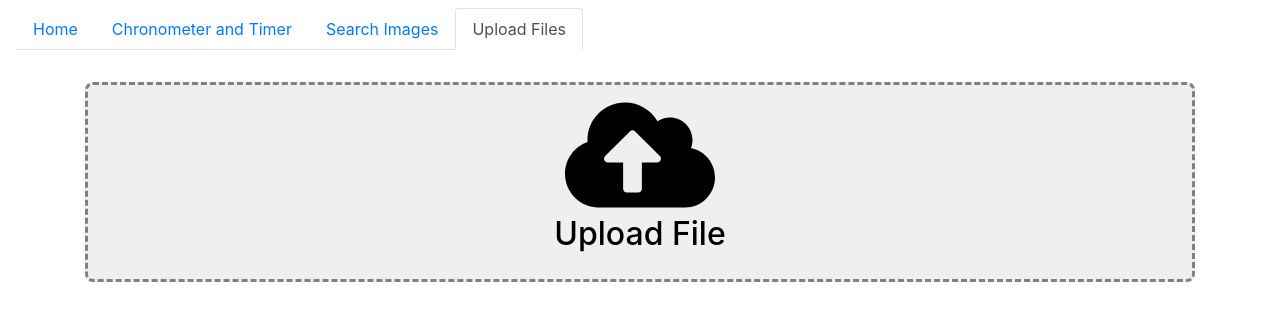
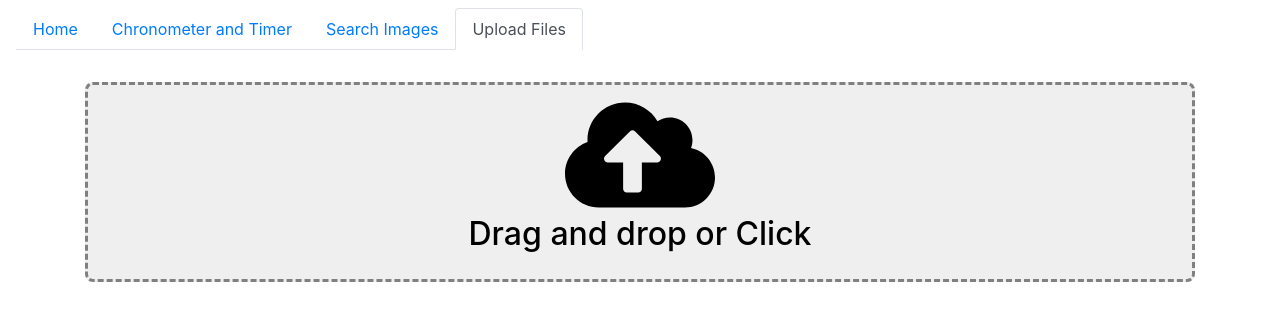
Before and after one commit to ImadSai/reactFirstProject, a React (Create React App) app: page /uploadFile in a window 1280 px wide. Shown: the top 320 px of the page. Built offline with nearby package versions, Linux system fonts and the light colour scheme.

Commit message:
Ajout Style Drag Drop et liste upload files

```diff
--- a/package.json
+++ b/package.json
@@ -19,6 +19,7 @@
     "react": "^16.13.1",
     "react-bootstrap": "^1.0.1",
     "react-dom": "^16.13.1",
+    "react-event-listener": "^0.6.6",
     "react-router-dom": "^5.1.2",
     "react-scripts": "3.4.1"
   },
--- /dev/null
+++ b/src/Utils/format.js
@@ -0,0 +1,8 @@
+
+export function convertOctetsToMo(value) {
+    return value / 1000000;
+}
+
+export function HelloChandu() {
+
+}
--- a/src/Views/UploadFile.js
+++ b/src/Views/UploadFile.js
@@ -1,6 +1,8 @@
 import React, { Component } from "react";
 import { FontAwesomeIcon } from '@fortawesome/react-fontawesome';
-import { faCloudUploadAlt, faPlayCircle } from '@fortawesome/free-solid-svg-icons'
+import { faCloudUploadAlt } from '@fortawesome/free-solid-svg-icons';
+import { convertOctetsToMo } from '../Utils/format';
+import EventListener from 'react-event-listener';
 import '../styles/uploadFile.css'
 
 class UploadFile extends Component {
@@ -8,30 +10,87 @@ class UploadFile extends Component {
     constructor(props) {
         super(props);
         this.state = {
-            files: []
+            filesToUpload: new Array(),
+            uploadStyle: 'btnUploadDefault'
         };
     }
 
     // Element a afficher si un fichier est pret a l'Upload
     showBtnUpload = () => {
         return (
-            <button className="btnSend justify-content-center" onClick={() => this.sendFiles()}>
-                <FontAwesomeIcon icon={faPlayCircle} size="3x" />  <b className="ml-2">Upload File</b>
-            </button>
+
+            <div className="row">
+
+                {/* Button Upload */}
+                <div className="col-12 m-1">
+                    <button className="btn btn-outline-success btnSend justify-content-center" onClick={() => this.sendFiles()}>
+                        <FontAwesomeIcon icon={faCloudUploadAlt} size="2x" />
+                        <b className="ml-2">Upload Files</b>
+                    </button>
+                </div>
+
+                {/* List files to Upload */}
+                <div className="col-12 m-1">
+                    <ul className="list-group">
+                        <li className="list-group-item active text-center"> Files </li>
+                        {
+                            this.state.filesToUpload.map((actual, index) =>
+                                <li key={index} className="list-group-item">
+                                    <div className="row">
+                                        <div className="col-11">
+                                            <span> {actual.name}  <b>({convertOctetsToMo(actual.size).toFixed(2)} Mo) </b> </span>
+                                        </div>
+                                        <div className="col-1">
+                                            <button type="button" className="btn btn-outline-danger" onClick={() => this.deleteFileToUpload(index)}>x</button>
+                                        </div>
+                                    </div>
+                                </li>
+                            )
+                        }
+                    </ul>
+                </div>
+
+            </div>
         );
     };
+
+    handleDragEnterOrOverEnter = () => {
+        this.setState({
+            uploadStyle: 'btnUploadHover'
+        });
+    };
+
+    handleDragLeaveOrOverLeave = () => {
+        this.setState({
+            uploadStyle: 'btnUploadDefault'
+        });
+    };
+
+    // Supprimer un fichier de l'Upload List
+    deleteFileToUpload = (index) => {
+        let newArray = [...this.state.filesToUpload];
+        newArray.splice(index, 1)
+        this.setState({
+            filesToUpload: newArray
+        });
+    }
 
     // Icone a afficher par default
     showDefaultIcon = () => {
         return (
-            <div className="upload-btn-wrapper" id="btn-wrapper">
-                <button className="btnUpload" >
-                    <div>
+            <div onMouseOver={this.handleDragEnterOrOverEnter}
+                onDragEnter={this.handleDragEnterOrOverEnter}
+                onMouseLeave={this.handleDragLeaveOrOverLeave}
+                onDragLeave={this.handleDragLeaveOrOverLeave}
+                className="upload-btn-wrapper" id="btn-wrapper">
+                <button className={this.state.uploadStyle} id="btn-upload" >
+                    <div className="col-12">
                         <FontAwesomeIcon icon={faCloudUploadAlt} size="6x" />
-                        <h2> <p> Upload File </p></h2>
+                        <EventListener target="btn-wrapper" onDragEnter={this.handleDragEnter} onDragLeave={this.handleDragLeave} />
+                        <h2> <p> Drag and drop or Click </p></h2>
                     </div>
                 </button>
-                <input type="file" name="myfile" onChange={this.setFiles} />
+                <input type="file" name="myfile" onChange={this.setFiles} multiple />
             </div>
         );
     };
@@ -39,18 +98,18 @@ class UploadFile extends Component {
     // Set Files on change
     setFiles = (event) => {
         this.setState({
-            files: event.target.files
+            filesToUpload: Array.from(event.target.files)
         });
     };
 
     // Send files to backend
     sendFiles = () => {
-        console.log(this.state.files);
+        console.log(this.state.filesToUpload);
     };
 
     // Display Upload
     getUpload = () => {
-        if (this.state.files.length === 0) {
+        if (this.state.filesToUpload.length === 0) {
             return (this.showDefaultIcon());
         } else {
             return (this.showBtnUpload());
@@ -60,8 +119,8 @@ class UploadFile extends Component {
     // Render
     render() {
         return (
-            <div className="container d-flex justify-content-center mt-4"> {
-                this.getUpload()}
+            <div className="container d-flex justify-content-center mt-4">
+                {this.getUpload()}
             </div>
         );
     }
--- a/src/styles/uploadFile.css
+++ b/src/styles/uploadFile.css
@@ -15,15 +15,11 @@
     opacity: 0;
 }
 
-#btn-wrapper:hover .btnUpload {
-    border: 3px dashed rgb(173, 48, 48);
-}
-
 .upload-btn-wrapper:hover input[type=file] {
     cursor: pointer;
 }
 
-.btnUpload {
+.btnUploadDefault {
     width: 100%;
     height: 100%;
     border: 3px dashed gray;
@@ -32,11 +28,20 @@
     font-weight: bold;
 }
 
+.btnUploadHover {
+    width: 100%;
+    height: 100%;
+    border: 3px dashed rgb(190, 162, 0);
+    border-radius: 8px;
+    font-size: 20px;
+    font-weight: bold;
+}
+
 .btnSend {
-    border: 3px dashed rgb(1, 119, 1);
+    border: 3px solid rgb(1, 119, 1);
     border-radius: 8px;
-    padding: 20px;
-    width: 300px;
+    padding: 5px;
+    width: 100%;
     display: flex;
     align-items:center;
 }
```
Also changed, not shown: 1 other file (tests, documents, lock files or other folders).
